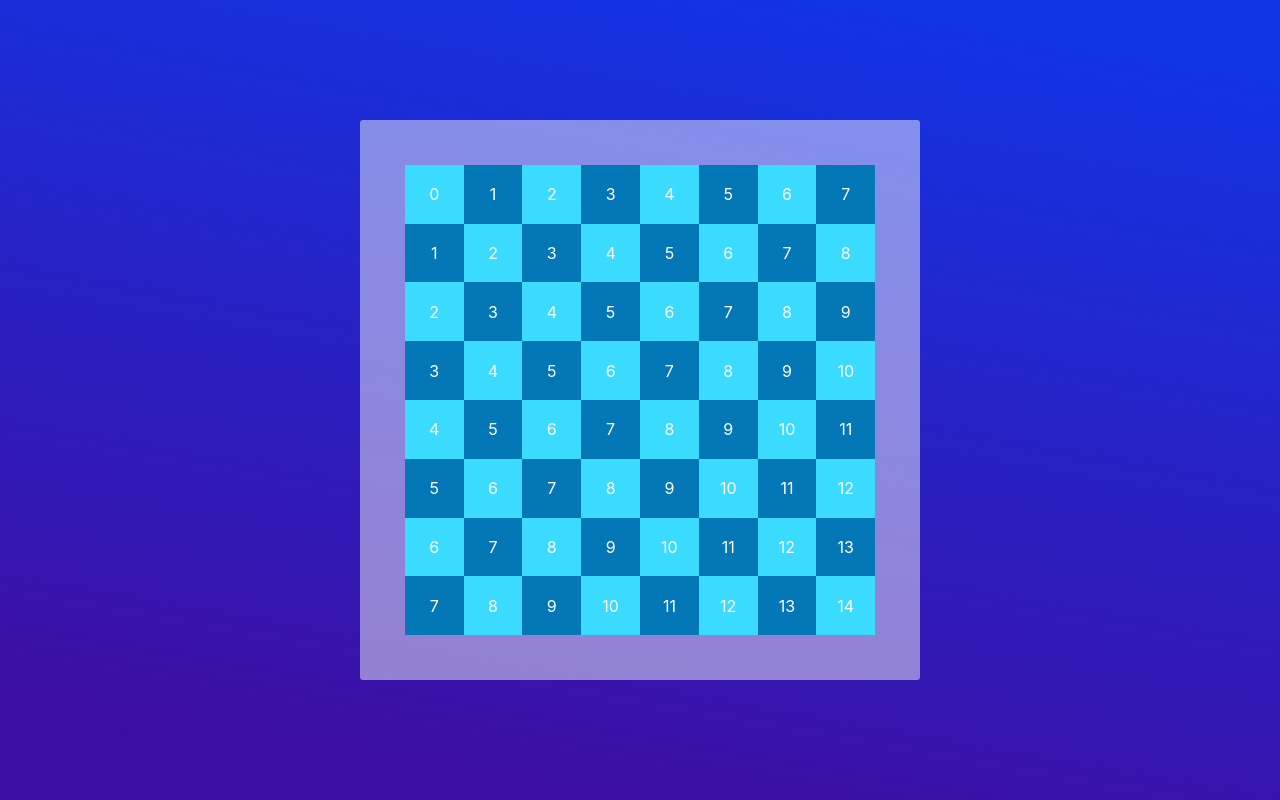
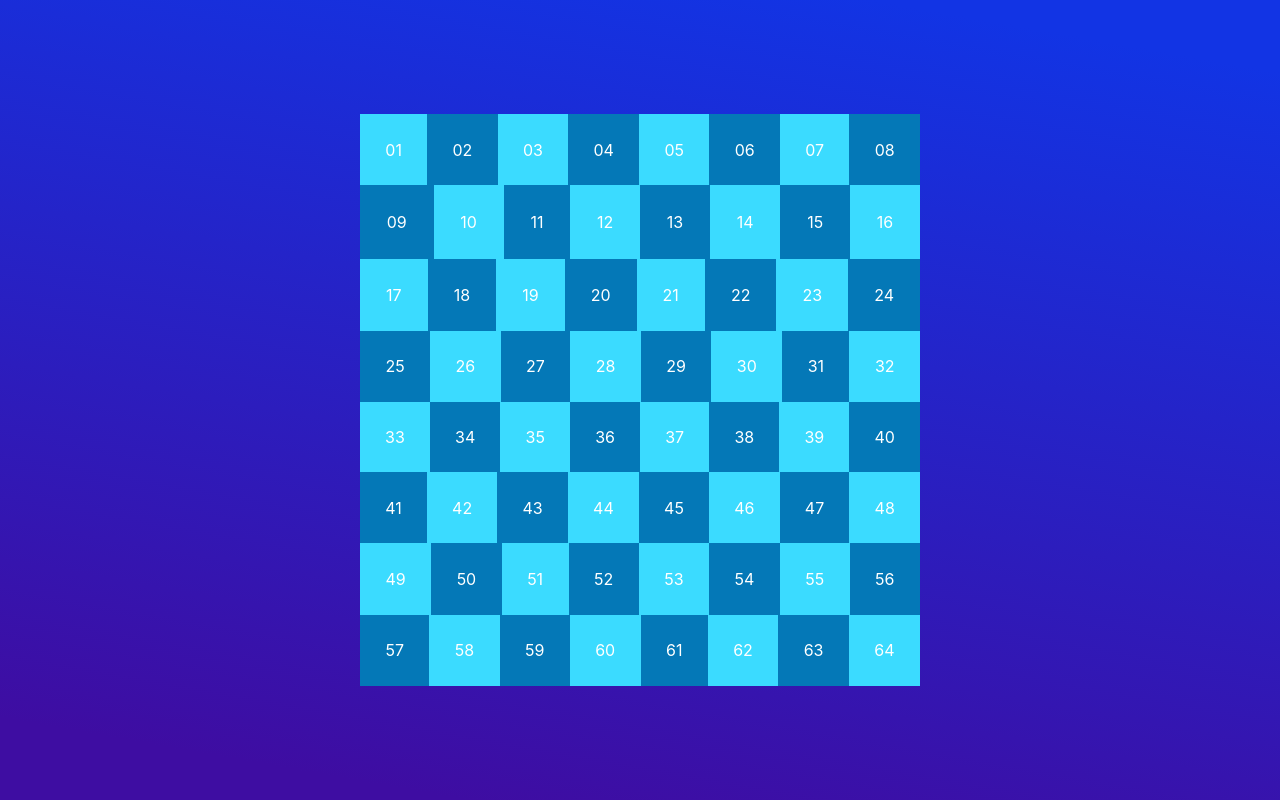
Before and after one commit to thatvictor7/checkers, a React (Create React App) app: page / in a window 1280 px wide. Built offline with nearby package versions, Linux system fonts and the light colour scheme.

Commit message:
added checker positions to state and passed as props to board component

```diff
--- a/src/App.js
+++ b/src/App.js
@@ -2,28 +2,29 @@ import React from 'react'
 import Board from './components/board.jsx'
 import './styling/App.css';
 
-// function App() {
-//   return (
-//     <div className="App flex-centered">
-//       <Board />
-//     </div>
-//   );
-// }
-
-// export default App;
 
 class App extends React.Component {
   constructor(props){
     super(props)
     this.state = {
-      data: 1
+      emptySpaces: ["25","27","29","31","34","36","38","40"],
+      lightCheckersPositions: {
+        al: "02", bl: "04", cl: "06", dl: "08",
+        el: "09", fl: "11", gl: "13", hl: "15",
+        il: "18", jl: "20", kl: "22", ll: "24"
+      },
+      darkCheckersPositions: {
+        ad: "02", bd: "04", cd: "06", dd: "08",
+        ed: "09", fd: "11", gd: "13", hd: "15",
+        id: "18", jd: "20", kd: "22", ld: "24"
+      }
     }
   }
 
   render() {
     return(
           <div className="App flex-centered">
-      <Board />
+      <Board state={this.state} />
     </div>
     )
   }
--- a/src/components/board.jsx
+++ b/src/components/board.jsx
@@ -1,28 +1,34 @@
 import '../styling/board.css'
 
-function colorSelector(num) {
+function colorSelector(num, squareNum) {
+    let stringNumber = doubleDigit(squareNum)
     return num % 2 === 0 ?
-    <div key={num} style={{backgroundColor: "#3bdbff"}} className='square flex-centered'>{num}</div> :
-    <div key={num} style={{backgroundColor: "#0478b7"}} className='square flex-centered'>{num}</div>
+    <div key={squareNum} style={{backgroundColor: "#3bdbff"}} className='square flex-centered'>{stringNumber}</div> :
+    <div key={squareNum} style={{backgroundColor: "#0478b7"}} className='square flex-centered'>{stringNumber}</div>
+    // <div key={squareNum} style={{backgroundColor: "#0478b7"}} className='square flex-centered'><div className='disk light'></div></div>
 }
 
-export default function Board() {
+function doubleDigit(number) {
+    let newNumber = number.toString()
+    return newNumber.length < 2 ?
+    `0${newNumber}`:
+    newNumber;
+}
 
-    // const rowNum = ['0', '1', '2', '3', '4', '5', '6', '7']
+export default function Board(props) {
     const rowNum = [0,1,2,3,4,5,6,7]
-    // const columnChar = ['a', 'b', 'c', 'd', 'e', 'f', 'g', 'h']
-    // const columnChar = ['0', '1', '2', '3', '4', '5', '6', '7']
     const columnChar = [0,1,2,3,4,5,6,7]
-
+    let counter = 0
+    console.log(props.state);
     return (
         <div id='board-container' >
             {rowNum.map((val, index) => {
-            // return <div key={index} className='square flex-centered'>{val}</div>
             return(
                 <div className='column'>
                     {columnChar.map((v,i) => {
+                        counter++
                         var res = val + v
-                    return colorSelector(res)
+                    return colorSelector(res,counter)
                     // return <div key={res} className='square flex-centered'>{res}</div>
                 })}
                 </div>
--- a/src/styling/board.css
+++ b/src/styling/board.css
@@ -6,23 +6,41 @@
     display: flex;
     justify-content: center;
     align-content: space-between;
+    flex-direction: column;
 }
 
 .square {
-    height: 10.5%;
+    /* height: 10.5%; */
     aspect-ratio: 4/4;
     background-color: rgba(0, 152, 152, 0.658);
     /* margin: 2px; */
+    flex-grow: 1;
 }
 
 .column {
     display: flex;
-    flex-direction: column;
-    height: 100%;
+    /* flex-direction: column; */
+    flex-direction: row;
+    /* height: 100%; */
     /* margin: 12px; */
-    justify-content: center;
+    /* justify-content: center; */
+    justify-content: space-around;
     align-content: center;
     width: inherit;
+}
+
+.disk {
+    height: 90%;
+    aspect-ratio: 1/1;
+    border-radius: 50%;
+}
+
+.dark {
+    background-color: black;
+}
+
+.light {
+    background-color: white;
 }
 
 @media all and (max-width: 950px) {
```
